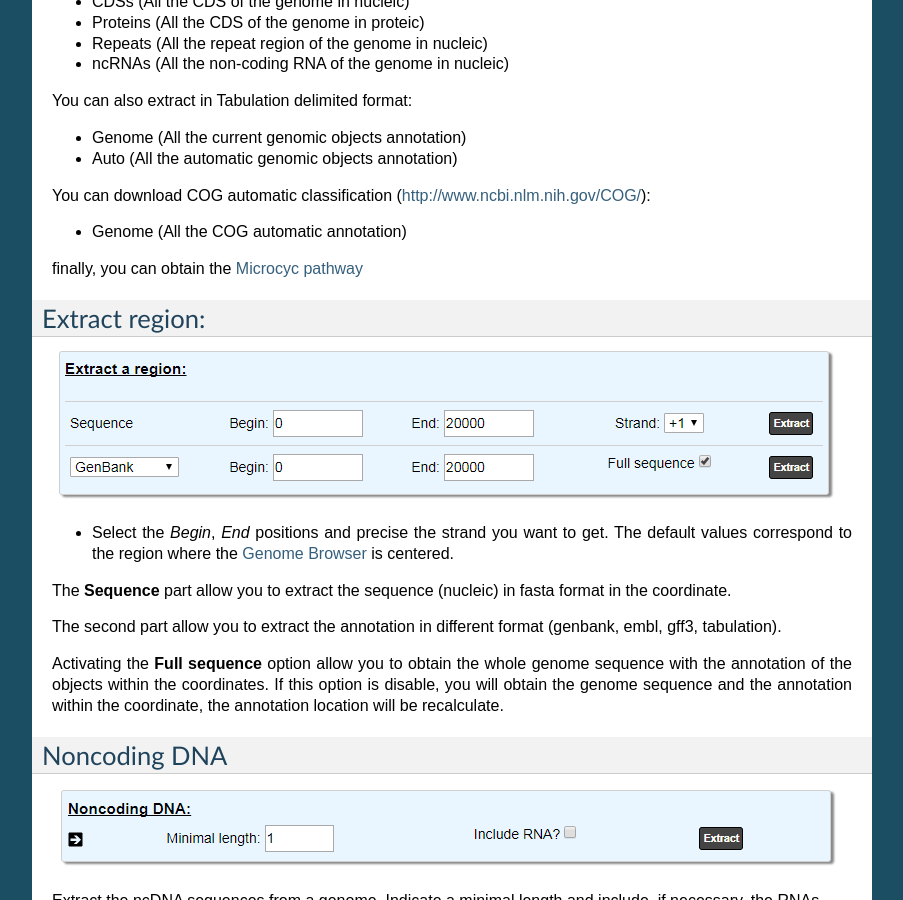
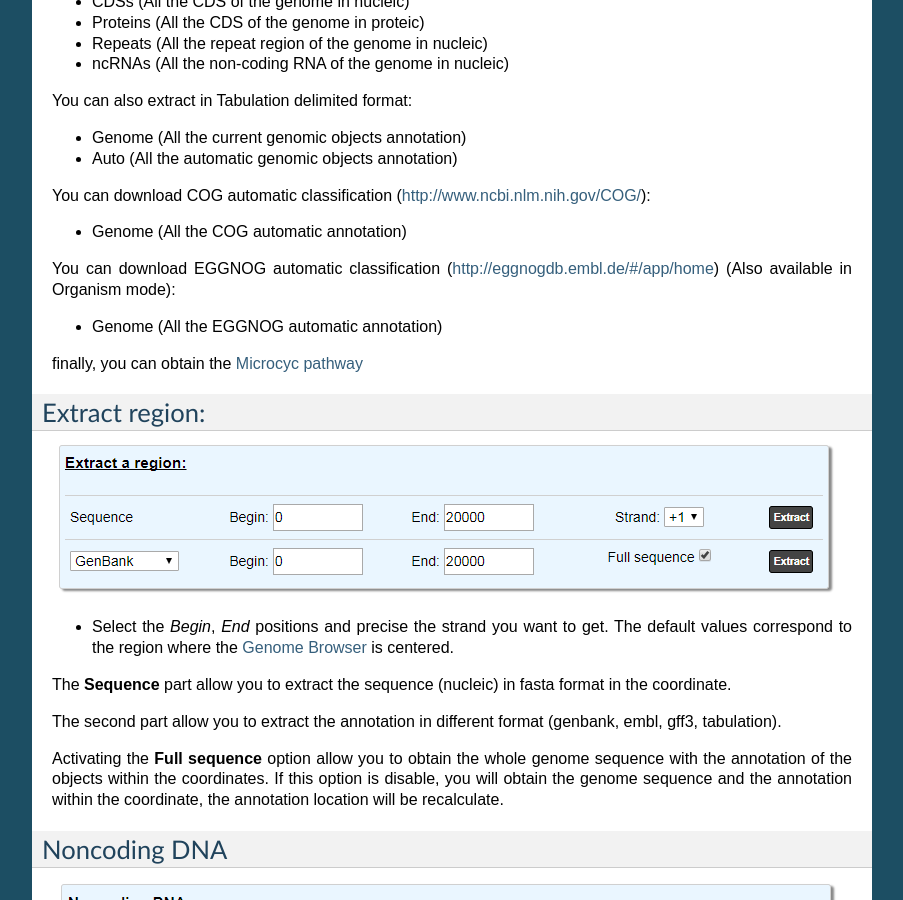
Before and after one commit to labgem/microscope-user-doc, a Sphinx documentation site: the page built from docs/content/search/exportForm.rst, in a window 1280 px wide and 900 px high, scrolled down 2773 px. Shown: the whole window, without its empty margins (198-1101 px from the left). Built offline with Sphinx 7.4.7, drawn with Linux system fonts in a browser that asks for light colours; formulas are drawn with MathJax 3.

Commit message:
Update exportForm.rst

```diff
--- a/docs/content/search/exportForm.rst
+++ b/docs/content/search/exportForm.rst
@@ -55,6 +55,11 @@ You can also extract in Tabulation delimited format:
 You can download COG automatic classification (http://www.ncbi.nlm.nih.gov/COG/):
 
 * Genome (All the COG automatic annotation)
+
+You can download EGGNOG automatic classification (http://eggnogdb.embl.de/#/app/home) (Also available in Organism mode):
+
+* Genome (All the EGGNOG automatic annotation)
+
 
 finally, you can obtain the `Microcyc pathway <https://biocyc.org/download.shtml>`_
 
```
